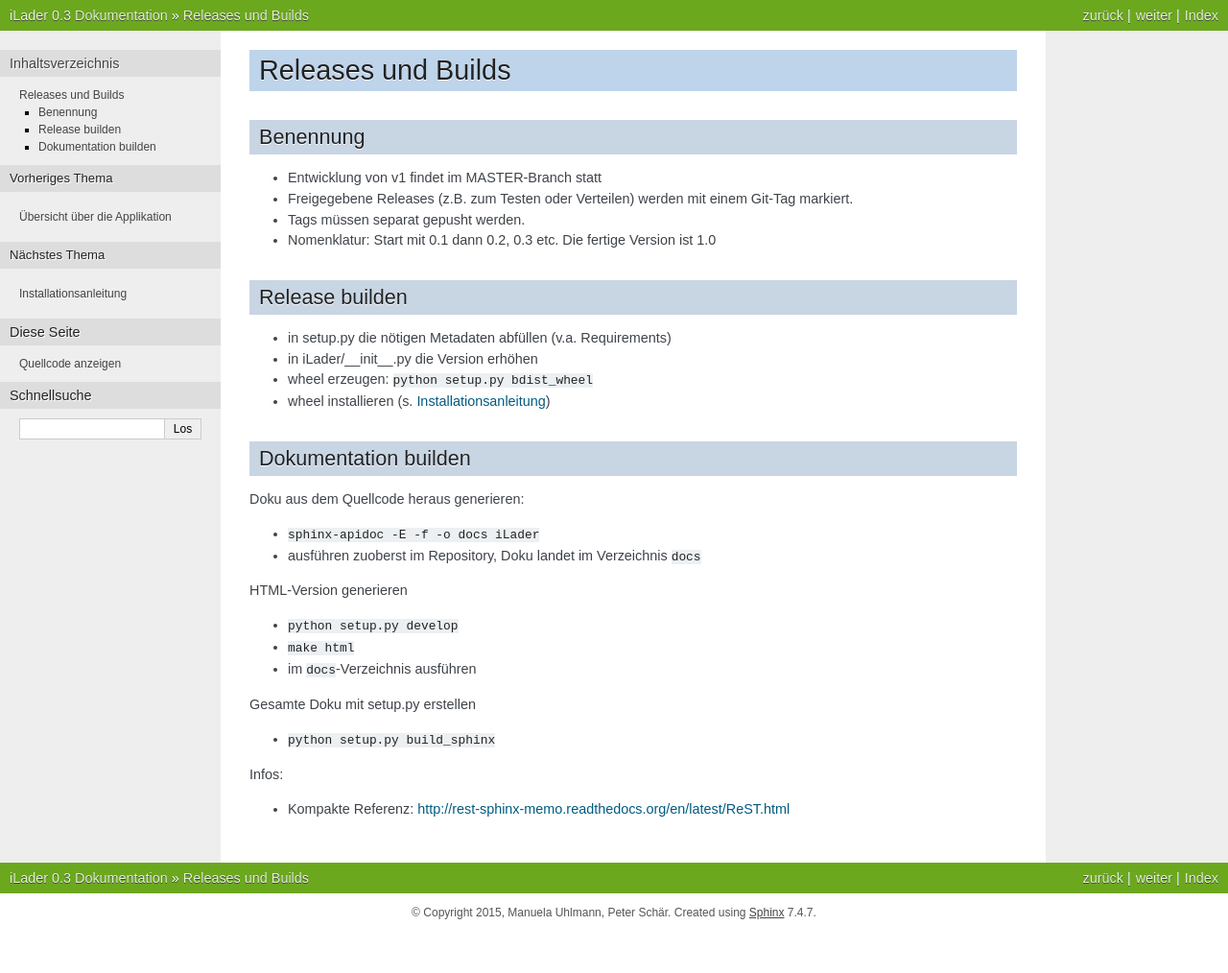
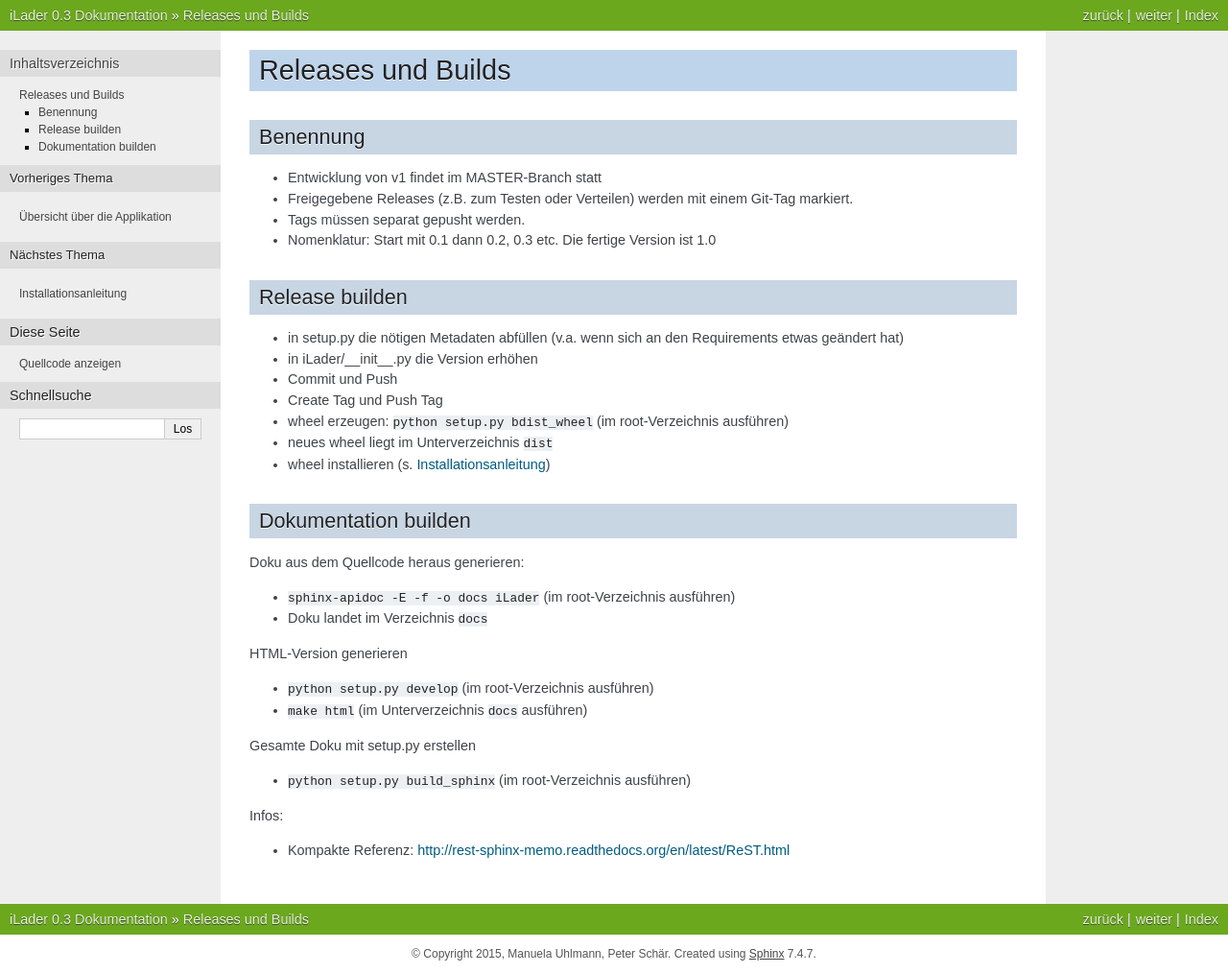
Before and after one commit to AGIBE/iLader, a Sphinx documentation site: the page built from docs/releases.rst, in a window 1280 px wide. Shown: the whole page at 96% size. Built offline with Sphinx 7.4.7, drawn with Linux system fonts in a browser that asks for light colours; before the commit the page ends 971 px from its top, so only the background shows below that.

Commit message:
Erweiterung Hilfe

```diff
--- a/docs/iLader.functions.rst
+++ b/docs/iLader.functions.rst
@@ -114,6 +114,11 @@ Submodules
     :undoc-members:
     :show-inheritance:
 
+.. automodule:: iLader.functions.MosaicDatasetRas2
+    :members:
+    :undoc-members:
+    :show-inheritance:
+
 .. automodule:: iLader.functions.QAFramework
     :members:
     :undoc-members:
--- a/docs/iLader.helpers.rst
+++ b/docs/iLader.helpers.rst
@@ -14,11 +14,6 @@ Submodules
     :undoc-members:
     :show-inheritance:
 
-.. automodule:: iLader.helpers.Toolbox
-    :members:
-    :undoc-members:
-    :show-inheritance:
-
 
 Module contents
 ---------------
--- a/docs/releases.rst
+++ b/docs/releases.rst
@@ -9,27 +9,29 @@ Benennung
 
 Release builden
 ---------------
-* in setup.py die nötigen Metadaten abfüllen (v.a. Requirements)
+* in setup.py die nötigen Metadaten abfüllen (v.a. wenn sich an den Requirements etwas geändert hat)
 * in iLader/__init__.py die Version erhöhen
-* wheel erzeugen: ``python setup.py bdist_wheel``
+* Commit und Push
+* Create Tag und Push Tag
+* wheel erzeugen: ``python setup.py bdist_wheel``  (im root-Verzeichnis ausführen)
+* neues wheel liegt im Unterverzeichnis ``dist``
 * wheel installieren (s. :doc:`installation`)
 
 Dokumentation builden
 ---------------------
 Doku aus dem Quellcode heraus generieren:
 
-* ``sphinx-apidoc -E -f -o docs iLader``
-* ausführen zuoberst im Repository, Doku landet im Verzeichnis ``docs``
+* ``sphinx-apidoc -E -f -o docs iLader``  (im root-Verzeichnis ausführen)
+* Doku landet im Verzeichnis ``docs``
 
 HTML-Version generieren
 
-* ``python setup.py develop``
-* ``make html``
-* im ``docs``-Verzeichnis ausführen
+* ``python setup.py develop`` (im root-Verzeichnis ausführen)
+* ``make html`` (im Unterverzeichnis ``docs`` ausführen)
 
 Gesamte Doku mit setup.py erstellen
 
-* ``python setup.py build_sphinx``
+* ``python setup.py build_sphinx`` (im root-Verzeichnis ausführen)
 
 Infos:
 
```
Also changed, not shown: docs/installation.rst (+7 -2 lines).
